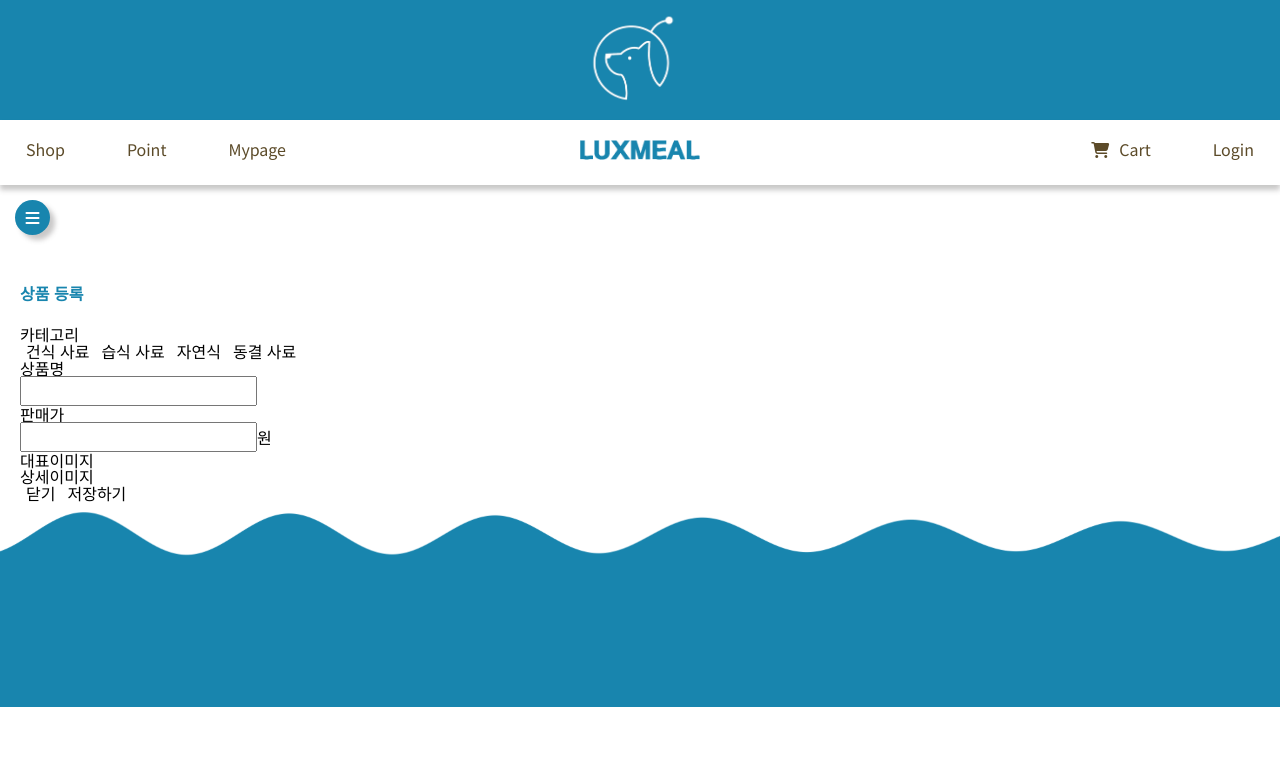
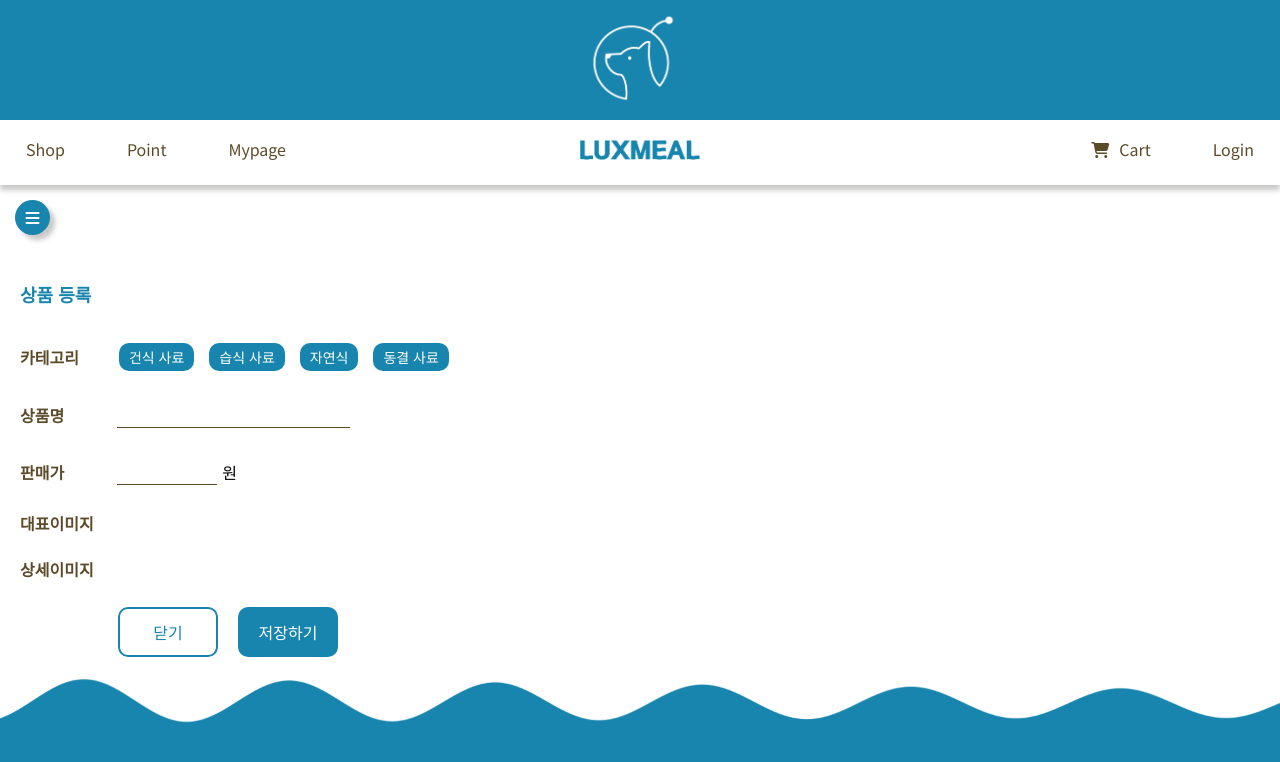
Before and after one commit to codestates-seb/seb40_main_019, a React (Create React App) app in the folder client/: page /seller/add in a window 1280 px wide. Shown: the top 762 px of the page. Built offline with nearby package versions, Linux system fonts and the light colour scheme; no server answers.

Commit message:
Feat: 상품등록페이지 css

```diff
--- a/client/src/pages/sellerAddProduct/css/SellerAddProduct.scss
+++ b/client/src/pages/sellerAddProduct/css/SellerAddProduct.scss
@@ -0,0 +1,71 @@
+.sellerAddProduct{
+  min-height: 30vw;
+  .productTitle{
+    margin-bottom: 40px;
+  }
+}
+
+.productContent{
+  h1{
+    font-size: 16px;
+    font-weight: 600;
+    color: var(--color-brown);
+  }
+  section{
+    display: flex;
+    margin-bottom: 30px;
+    align-items: center;
+  }
+
+  .categoryBtns{
+    margin-left: 40px;
+    button{
+      background-color: var(--color-blue);
+      padding: 7px 10px;
+      border-radius: 10px;
+      margin-right: 15px;
+      color: var(--color-white);
+      font-size: 14px;
+      font-weight: 300;
+    }
+  }
+
+  input{
+    border: none;
+    border-bottom: 1px solid var(--color-brown);
+    outline: none;
+  }
+
+  .productName{
+    input{
+      margin-left: 53px;
+    }
+  }
+
+  .price{
+    input{
+      margin-left: 53px;
+      margin-right: 5px;
+      width: 100px;
+    }
+  }
+
+
+}
+
+.addPageBtns{
+  margin-left: 98px;
+  button{
+    background-color: var(--color-blue);
+    width: 100px;
+    height: 50px;
+    border-radius: 10px;
+    margin-right: 20px;
+    color: var(--color-white);
+  }
+  .close{
+    background-color: var(--color-white);
+    border: 2px solid var(--color-blue);
+    color: var(--color-blue);
+  }
+}
--- a/client/src/pages/sellerAddProduct/js/SellerAddProduct.js
+++ b/client/src/pages/sellerAddProduct/js/SellerAddProduct.js
@@ -8,7 +8,7 @@ export default function SellerAddProduct() {
       </div>
 
       <div className="productContent">
-        <div className="category">
+        <section className="category">
           <h1>카테고리</h1>
           <div className="categoryBtns">
             <button>건식 사료</button>
@@ -16,25 +16,25 @@ export default function SellerAddProduct() {
             <button>자연식</button>
             <button>동결 사료</button>
           </div>
-        </div>
-        <div className="productName">
+        </section>
+        <section className="productName">
           <h1>상품명</h1>
           <input></input>
-        </div>
-        <div className="price">
+        </section>
+        <section className="price">
           <h1>판매가</h1>
           <input></input>원
-        </div>
-        <div className="titleImg">
+        </section>
+        <section className="titleImg">
           <h1>대표이미지</h1>
-        </div>
-        <div className="detailImg">
+        </section>
+        <section className="detailImg">
           <h1>상세이미지</h1>
-        </div>
+        </section>
       </div>
 
       <div className="addPageBtns">
-        <button>닫기</button>
+        <button className="close">닫기</button>
         <button>저장하기</button>
       </div>
     </div>
--- a/client/src/pages/sellerProduct/css/SellerProducts.scss
+++ b/client/src/pages/sellerProduct/css/SellerProducts.scss
@@ -8,7 +8,7 @@
     align-items: center;
     h1{
         color: var(--color-blue);
-        font-size: 16px;
+        font-size: 18px;
         font-weight: 600;
     }
 
```
